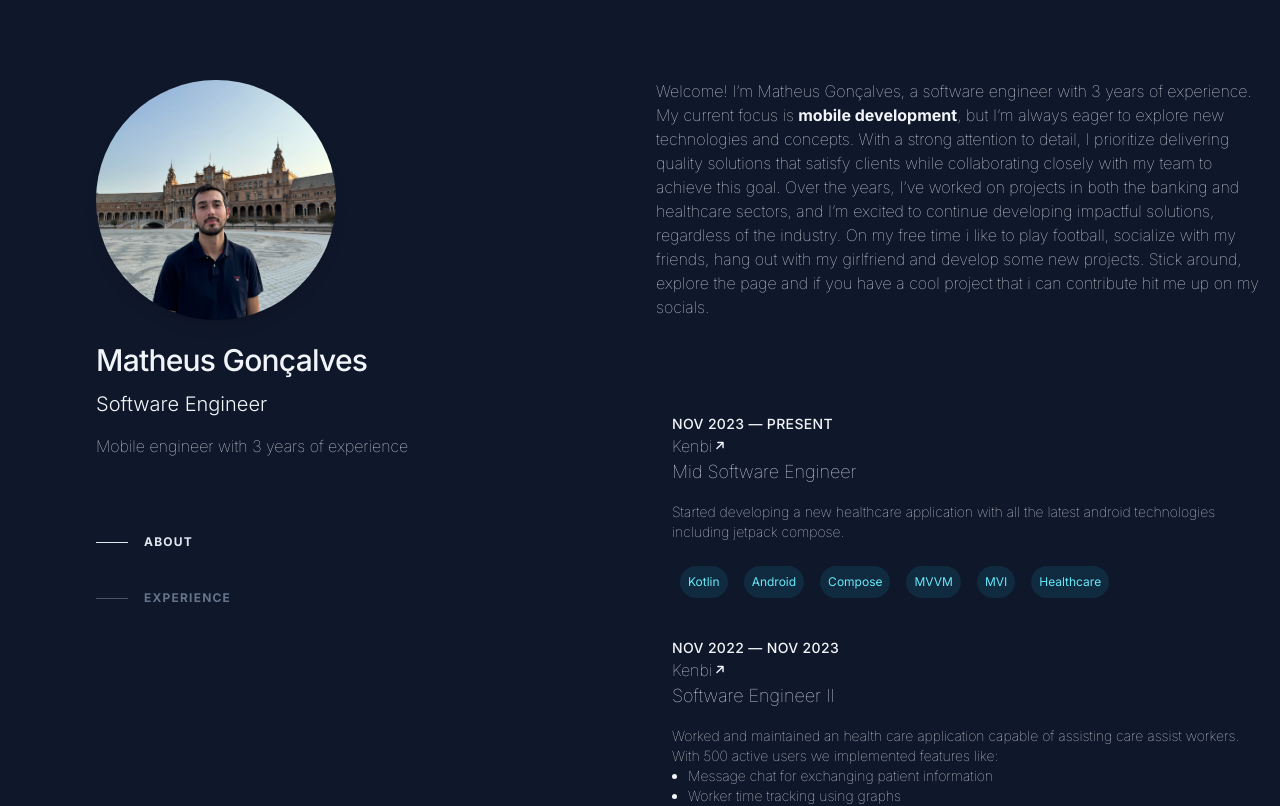
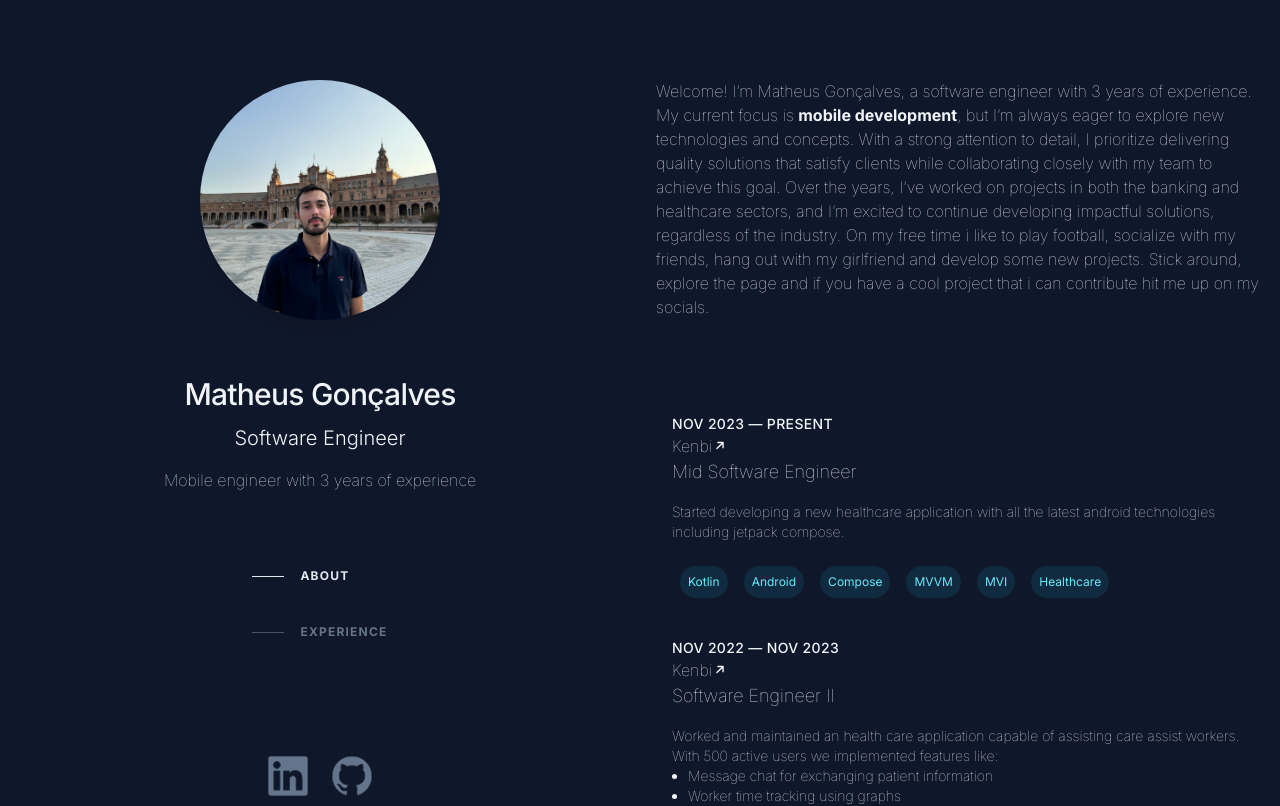
Before and after one commit to matheusPereiraG/matheusPereiraG.github.io, a Next.js app: page / in a window 1280 px wide. Shown: the top 806 px of the page. Built offline with nearby package versions, Linux system fonts and the light colour scheme.

Commit message:
Add social links, cleared blog for now

```diff
--- a/src/app/blog/page.tsx
+++ /dev/null
@@ -1,3 +0,0 @@
-export default function Page() {
-    return <h1>Hello, Blog page!</h1>
-  }
--- /dev/null
+++ b/src/app/components/github-icon.tsx
@@ -0,0 +1,32 @@
+type GitHubType = {
+  className?: string;
+};
+
+export default function GithubIcon({ className }: GitHubType) {
+  return (
+    <>
+      <svg
+        className={className}
+        width="48"
+        height="48"
+        viewBox="0 0 48 48"
+        fill="none"
+        xmlns="http://www.w3.org/2000/svg"
+      >
+        <g clip-path="url(#clip0_910_44)">
+          <path
+            fill-rule="evenodd"
+            clip-rule="evenodd"
+            d="M24.0199 0C10.7375 0 0 10.8167 0 24.1983C0 34.895 6.87988 43.9495 16.4241 47.1542C17.6174 47.3951 18.0545 46.6335 18.0545 45.9929C18.0545 45.4319 18.0151 43.509 18.0151 41.5055C11.3334 42.948 9.94198 38.6209 9.94198 38.6209C8.86818 35.8164 7.27715 35.0956 7.27715 35.0956C5.09022 33.6132 7.43645 33.6132 7.43645 33.6132C9.86233 33.7735 11.1353 36.0971 11.1353 36.0971C13.2824 39.7827 16.7422 38.7413 18.1341 38.1002C18.3328 36.5377 18.9695 35.456 19.6455 34.8552C14.3163 34.2942 8.70937 32.211 8.70937 22.9161C8.70937 20.2719 9.66321 18.1086 11.1746 16.4261C10.9361 15.8253 10.1008 13.3409 11.4135 10.0157C11.4135 10.0157 13.4417 9.3746 18.0146 12.4996C19.9725 11.9699 21.9916 11.7005 24.0199 11.6982C26.048 11.6982 28.1154 11.979 30.0246 12.4996C34.5981 9.3746 36.6262 10.0157 36.6262 10.0157C37.9389 13.3409 37.1031 15.8253 36.8646 16.4261C38.4158 18.1086 39.3303 20.2719 39.3303 22.9161C39.3303 32.211 33.7234 34.2539 28.3544 34.8552C29.2296 35.6163 29.9848 37.0583 29.9848 39.3421C29.9848 42.5871 29.9454 45.1915 29.9454 45.9924C29.9454 46.6335 30.383 47.3951 31.5758 47.1547C41.12 43.9491 47.9999 34.895 47.9999 24.1983C48.0392 10.8167 37.2624 0 24.0199 0Z"
+            fill="current"
+          />
+        </g>
+        <defs>
+          <clipPath id="clip0_910_44">
+            <rect width="48" height="48" fill="current" />
+          </clipPath>
+        </defs>
+      </svg>
+    </>
+  );
+}
--- /dev/null
+++ b/src/app/components/linkedin-icon.tsx
@@ -0,0 +1,26 @@
+export default function LinkedinIcon({ className }: any) {
+  return (
+    <>
+      <svg
+        className={className}
+        width="48"
+        height="48"
+        viewBox="0 0 48 48"
+        fill="none"
+        xmlns="http://www.w3.org/2000/svg"
+      >
+        <g clipPath="url(#clip0_17_68)">
+          <path
+            d="M44.4469 0H3.54375C1.58437 0 0 1.54688 0 3.45938V44.5312C0 46.4437 1.58437 48 3.54375 48H44.4469C46.4062 48 48 46.4438 48 44.5406V3.45938C48 1.54688 46.4062 0 44.4469 0ZM14.2406 40.9031H7.11563V17.9906H14.2406V40.9031ZM10.6781 14.8688C8.39062 14.8688 6.54375 13.0219 6.54375 10.7437C6.54375 8.46562 8.39062 6.61875 10.6781 6.61875C12.9563 6.61875 14.8031 8.46562 14.8031 10.7437C14.8031 13.0125 12.9563 14.8688 10.6781 14.8688ZM40.9031 40.9031H33.7875V29.7656C33.7875 27.1125 33.7406 23.6906 30.0844 23.6906C26.3812 23.6906 25.8187 26.5875 25.8187 29.5781V40.9031H18.7125V17.9906H25.5375V21.1219H25.6312C26.5781 19.3219 28.9031 17.4188 32.3625 17.4188C39.5719 17.4188 40.9031 22.1625 40.9031 28.3313V40.9031Z"
+            fill="current"
+          />
+        </g>
+        <defs>
+          <clipPath id="clip0_17_68">
+            <rect width="48" height="48" fill="current" />
+          </clipPath>
+        </defs>
+      </svg>
+    </>
+  );
+}
--- a/src/app/page.tsx
+++ b/src/app/page.tsx
@@ -7,6 +7,8 @@
 import Chip from "./components/chip";
 import ShareIcon from "./components/share-icon";
 import ProfilePicture from "./components/profile-pic";
+import LinkedinIcon from "./components/linkedin-icon";
+import GithubIcon from "./components/github-icon";
 
 export default function Home() {
   const homeTabs: HomeTab[] = [
@@ -55,17 +57,27 @@
   return (
     <>
       <div className="grid lg:grid-cols-2">
-        <div className="flex flex-col pt-10 w-full px-4 lg:w-auto lg:sticky lg:top-0 lg:block lg:h-screen lg:pt-20 items-center">
-          <div className="lg:max-w-md lg:mx-auto">
+        <div className="flex flex-col pt-10 w-full px-4 lg:w-auto lg:sticky lg:top-0 lg:h-screen lg:pt-20 items-center lg:justify-between">
+          <div className="flex flex-col lg:max-w-md lg:mx-auto items-center lg:flex-1">
             <ProfilePicture className="mb-4" />
-            <h1 className="font-medium text-3xl tracking-tight text-slate-20 w-max">
+            <h1 className="font-medium text-3xl tracking-tight text-slate-20 w-max mt-10">
               Matheus Gonçalves
             </h1>
             <h2 className="mt-3 font-light text-xl w-max">Software Engineer</h2>
             <p className="mt-4 font-thin w-max">
               Mobile engineer with 3 years of experience
             </p>
+            {/*  */}
             <HomeTabs className="mt-16" homeTabs={tabs} />
+          </div>
+
+          <div className="flex flex-wrap space-x-6 mt-6 lg:max-w-md lg:mx-auto lg:p-20">
+            <a className="group" href="https://www.linkedin.com/in/matheus-pereirag/">
+              <LinkedinIcon className="fill-slate-500 stroke-slate-800 h-10 w-10 group-hover:fill-slate-100" />
+            </a>
+            <a className="group" href="https://github.com/matheusPereiraG">
+              <GithubIcon className="fill-slate-500 stroke-slate-800 h-10 w-10 group-hover:fill-slate-100" />
+            </a>
           </div>
         </div>
 
@@ -94,7 +106,7 @@
           </section>
 
           <section id="experience" ref={experienceRef}>
-          <div className="sticky top-0 z-20 -mx-6 mb-4 w-screen bg-slate-900/75 px-6 py-5 backdrop-blur md:-mx-12 md:px-12 lg:sr-only lg:relative lg:top-auto lg:mx-auto lg:w-full lg:px-0 lg:py-0 lg:opacity-0">
+            <div className="sticky top-0 z-20 -mx-6 mb-4 w-screen bg-slate-900/75 px-6 py-5 backdrop-blur md:-mx-12 md:px-12 lg:sr-only lg:relative lg:top-auto lg:mx-auto lg:w-full lg:px-0 lg:py-0 lg:opacity-0">
               <h2 className="text-sm font-bold uppercase tracking-widest text-slate-200 lg:sr-only">
                 Experience
               </h2>
```
